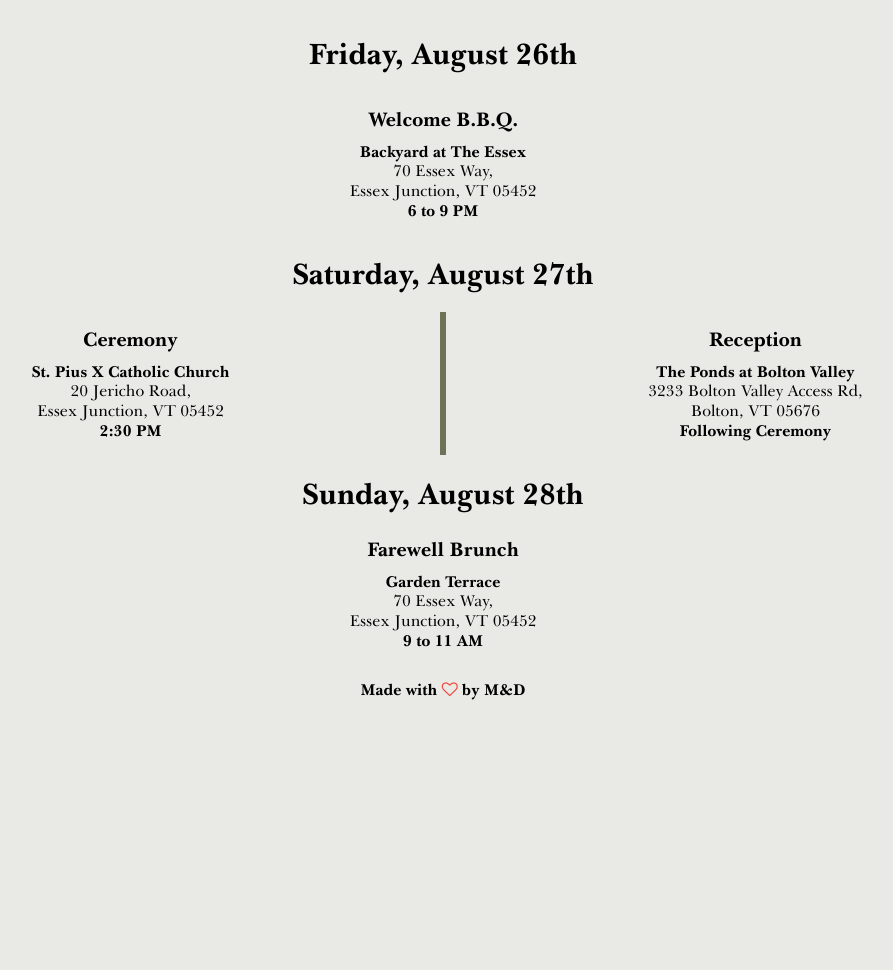
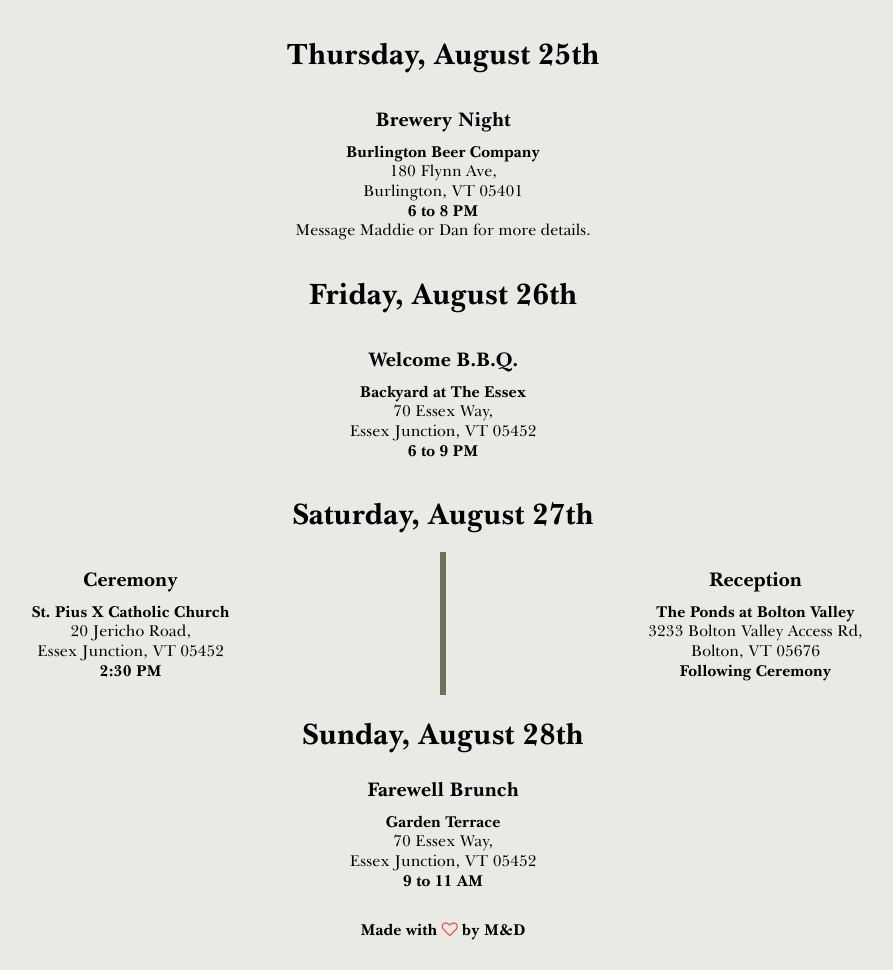
Before and after one commit to dcorney1/wedding_php, a PHP site: page /events.php in a window 1280 px wide. Shown: the part 400-1370 px from the top of the page, without its empty margins (197-1090 px from the left). Before the commit the page ends 1100 px from the top, so only its background shows below. Run offline with PHP 8.4, Linux system fonts and the light colour scheme.

Commit message:
Update events.php

```diff
--- a/events.php
+++ b/events.php
@@ -25,7 +25,20 @@ if (isset($_SESSION["person_id"])) {
         </div>";
         }
         ?>
+  <div class="date-header">
+    <h1>Thursday, August 25th</h1>
+    <div class="row">
+        <div class="travel-col">
+        <h2>Brewery Night</h2>
+        <div class="details">
+          <p class="event_location">Burlington Beer Company</p>
+          <p>180 Flynn Ave,</p><p> Burlington, VT 05401</p>
+          <p class="event_time">6 to 8 PM</p>
+          <p>Message Maddie or Dan for more details.</p>
+        </div>
+      </div>
 
+  </div>
   <div class="date-header">
     <h1>Friday, August 26th</h1>
     <div class="row">
```
